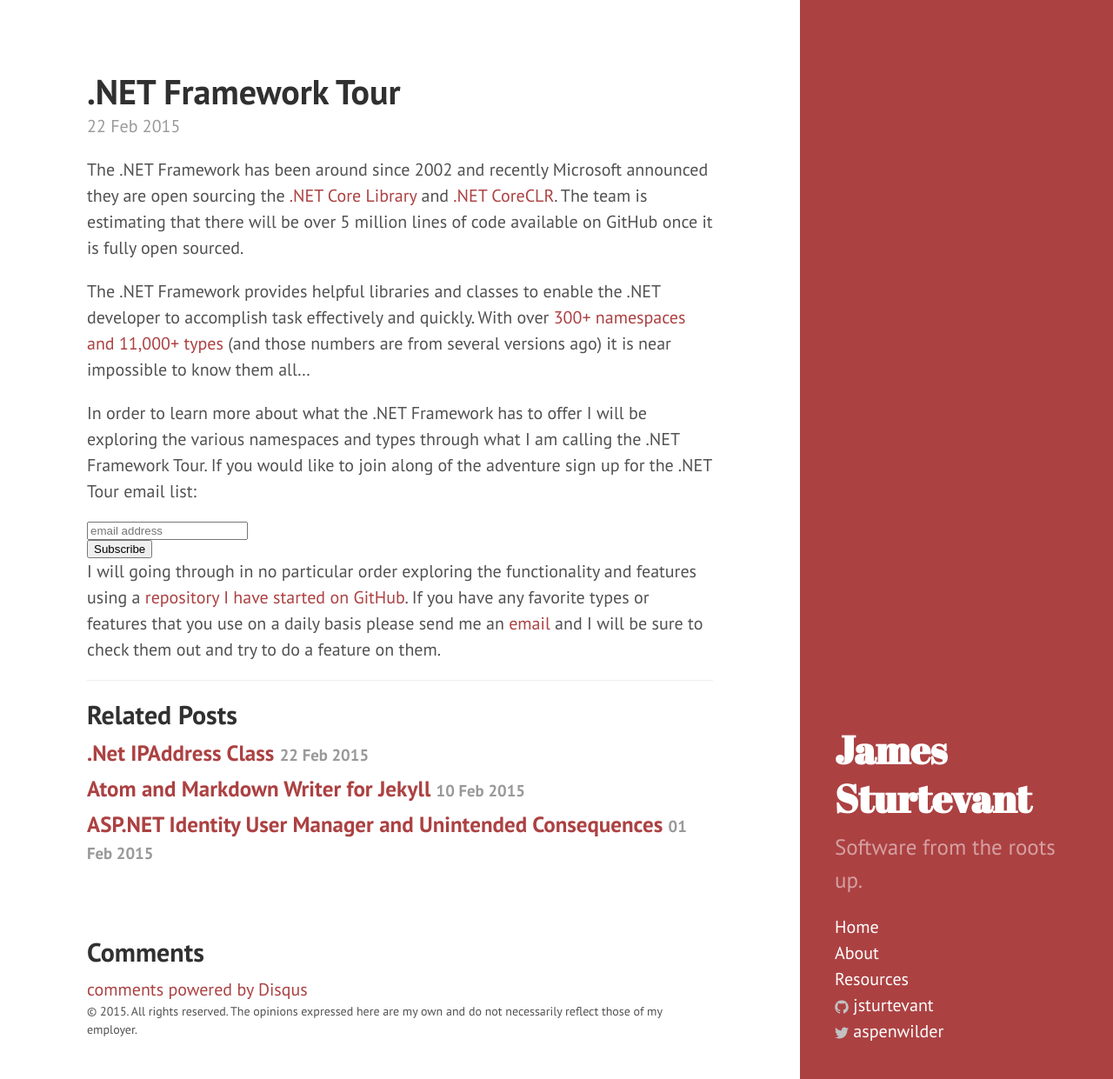
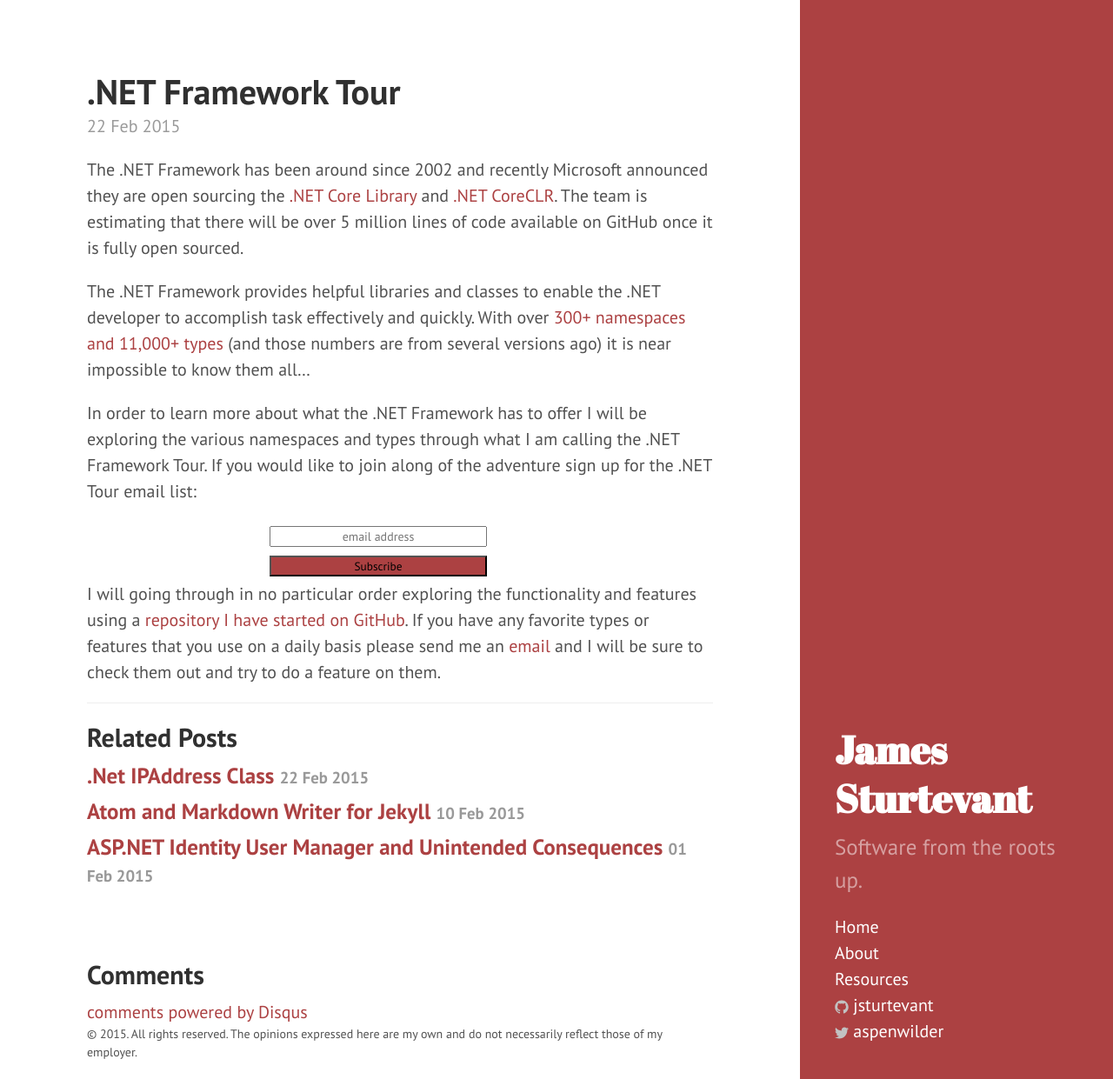
Before and after one commit to jsturtevant/jsturtevant.github.io, a Jekyll site: the page built from _posts/2015-02-22-net-framework-tour.markdown, in a window 1280 px wide and 1241 px high. Shown: the whole window at 87% size. Built offline with Jekyll 4.4.1, drawn with Linux system fonts in a browser that asks for light colours; Markdown is read by kramdown in place of the engine named in the settings; comment, search, counter and statistics services are not loaded.

Commit message:
Moved css for sign up to head tag.  small tweeks to form layout

```diff
--- a/_includes/dotnetfwtour-signup.html
+++ b/_includes/dotnetfwtour-signup.html
@@ -1,10 +1,4 @@
 <!-- Begin MailChimp Signup Form -->
-<link href="//cdn-images.mailchimp.com/embedcode/slim-081711.css" rel="stylesheet" type="text/css">
-<style type="text/css">
-#mc_embed_signup{background:#fff; clear:left; font:14px Helvetica,Arial,sans-serif; }
-/* Add your own MailChimp form style overrides in your site stylesheet or in this style block.
-We recommend moving this block and the preceding CSS link to the HEAD of your HTML file. */
-</style>
 <div id="mc_embed_signup">
   <form action="//Jamessturtevant.us7.list-manage.com/subscribe/post?u=8f961ccaae4182b21d387dde0&amp;id=411bb0d01e" method="post" id="mc-embedded-subscribe-form" name="mc-embedded-subscribe-form" class="validate" target="_blank" novalidate>
     <div id="mc_embed_signup_scroll">
--- a/_includes/head.html
+++ b/_includes/head.html
@@ -19,6 +19,7 @@
   <link rel="stylesheet" href="/public/css/syntax.css">
   <link rel="stylesheet" href="/public/css/hyde.css">
   <link rel="stylesheet" href="http://fonts.googleapis.com/css?family=PT+Sans:400,400italic,700|Abril+Fatface">
+  <link rel="stylesheet" href="//cdn-images.mailchimp.com/embedcode/slim-081711.css">
 
   <!-- Icons -->
   <link rel="apple-touch-icon-precomposed" sizes="144x144" href="/public/apple-touch-icon-144-precomposed.png">
--- a/public/css/site.css
+++ b/public/css/site.css
@@ -35,3 +35,28 @@ footer {
 .post img {
 	width:100%
 }
+
+#mc_embed_signup{
+  width:300px;
+  margin: 0 auto;
+}
+
+#mc_embed_signup input.email{
+  font-family: 'PT Sans', Helvetica, Arial, sans-serif;
+  font-size: 14px;
+  margin:5px 0;
+  width: 250px;
+  text-align:center;
+}
+
+#mc_embed_signup input.button {
+  background: #ac4142;
+  width: 250px;
+  margin:5px 0;
+  font-family: 'PT Sans', Helvetica, Arial, sans-serif;
+}
+
+#mc_embed_signup input.button:hover {
+  background: #bf616a;
+  text-decoration: none;
+}
```
